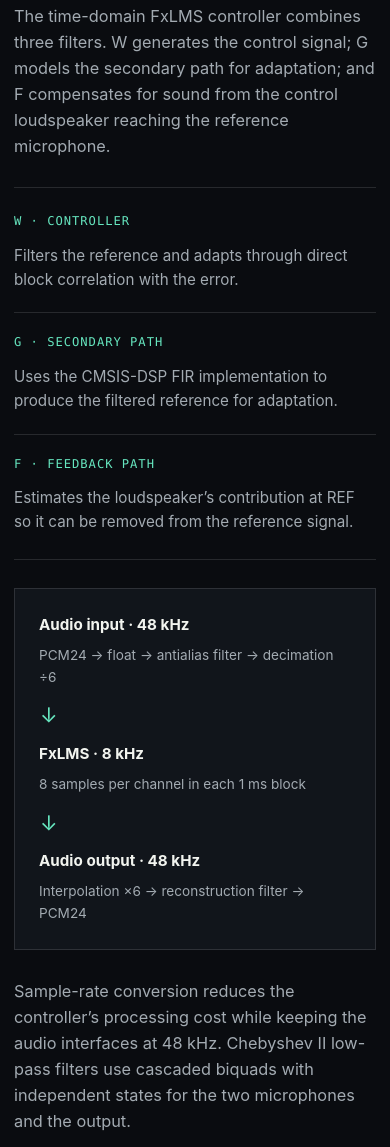
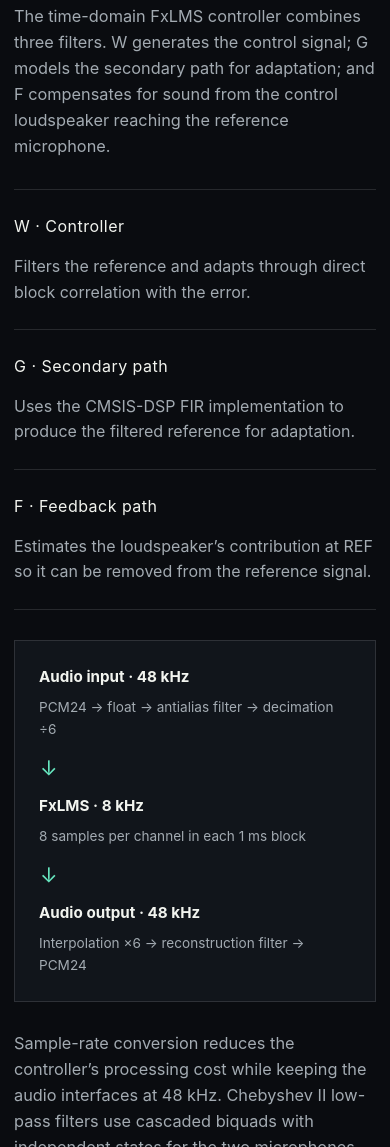
Before and after one commit to JuanAldrey/JuanAldrey.github.io, a plain HTML site: page projects/embedded-anc/index.html in a window 390 px wide. Shown: the part 2946-4093 px from the top of the page. Drawn offline with Linux system fonts and the light colour scheme.

Commit message:
Refine embedded ANC layout and diagram spacing

```diff
--- a/projects/embedded-anc/embedded-anc.css
+++ b/projects/embedded-anc/embedded-anc.css
@@ -20,13 +20,17 @@
 .embedded-scroll { overflow-x: auto; border: 1px solid var(--line); background: var(--bg-elevated); scrollbar-width: thin; scrollbar-color: var(--line-strong) transparent; }
 .embedded-scroll img { display: block; width: 100%; height: auto; min-width: 740px; }
 .embedded-pan-hint { display: none; margin: 8px 0 0; color: var(--accent); font-size: .8rem; }
-.embedded-description { max-width: 95ch; color: var(--muted); font-size: 1.02rem; }
+.embedded-description { max-width: none; width: 100%; color: var(--muted); font-size: 1.02rem; }
 div.embedded-description { margin-top: 28px; }
 .embedded-description p:last-child { margin-bottom: 0; }
 .embedded-controller-section { border-block: 1px solid var(--line); }
-.embedded-filter-roles { display: grid; grid-template-columns: repeat(3,minmax(0,1fr)); gap: 28px; margin: 28px 0; padding-block: 24px; border-block: 1px solid var(--line); }
-.embedded-filter-roles dt { color: var(--accent); margin-bottom: 12px; }
-.embedded-filter-roles dd { color: var(--muted); font-size: .95rem; }
+.embedded-filter-roles { margin: 30px 0; border-top: 1px solid var(--line); }
+.embedded-filter-roles > div { display: grid; grid-template-columns: minmax(240px,.7fr) minmax(0,1.3fr); gap: 32px; align-items: center; padding: 24px 0; border-bottom: 1px solid var(--line); }
+.embedded-filter-roles dt { display: flex; align-items: center; gap: 22px; color: var(--text); margin: 0; letter-spacing: .03em; text-transform: none; font-family: inherit; font-size: 1rem; }
+.embedded-filter-symbol { flex: 0 0 42px; color: var(--accent); font: 500 2.4rem/1 var(--embedded-mono); }
+.embedded-filter-roles dd { margin: 0; color: var(--muted); font-size: 1rem; }
+.embedded-controller-notes { display: grid; grid-template-columns: 1fr 1fr; gap: 32px; margin-top: 28px; color: var(--muted); }
+.embedded-controller-notes p { margin: 0; }
 .embedded-rate-summary { display: grid; grid-template-columns: 1fr auto 1fr auto 1fr; gap: 18px; padding: 24px; border: 1px solid var(--line); background: var(--bg-elevated); align-items: center; }
 .embedded-rate-summary strong { display: block; font-size: .95rem; }
 .embedded-rate-summary div span { display: block; color: var(--muted); margin-top: 8px; font-size: .85rem; }
@@ -36,7 +40,6 @@ div.embedded-description { margin-top: 28px; }
 .embedded-progress-grid h3 { font-size: clamp(1.5rem,2.2vw,1.9rem); margin-bottom: 22px; }
 .embedded-progress-grid p { color: var(--muted); }
 .embedded-progress-grid strong { color: var(--text); font-weight: 650; }
-.embedded-benchmark-note { font-size: .86rem; }
 .embedded-next { padding-left: 28px; border-left: 2px solid var(--accent); }
 .embedded-next .eyebrow { color: var(--accent); }
 .embedded-updated { margin: 30px 0 0; padding-top: 24px; border-top: 1px solid var(--line); color: var(--muted); font-size: .8rem; }
@@ -52,8 +55,8 @@ div.embedded-description { margin-top: 28px; }
 }
 @media (max-width: 760px) {
   .embedded-pan-hint { display: block; }
-  .embedded-filter-roles { grid-template-columns: 1fr; gap: 20px; }
-  .embedded-filter-roles > div + div { border-top: 1px solid var(--line); padding-top: 20px; }
+  .embedded-filter-roles > div { grid-template-columns: 1fr; gap: 14px; }
+  .embedded-controller-notes { grid-template-columns: 1fr; gap: 20px; }
   .embedded-rate-summary { grid-template-columns: 1fr; gap: 10px; }
   .embedded-rate-arrow { transform: rotate(90deg); justify-self: start; }
 }
```
